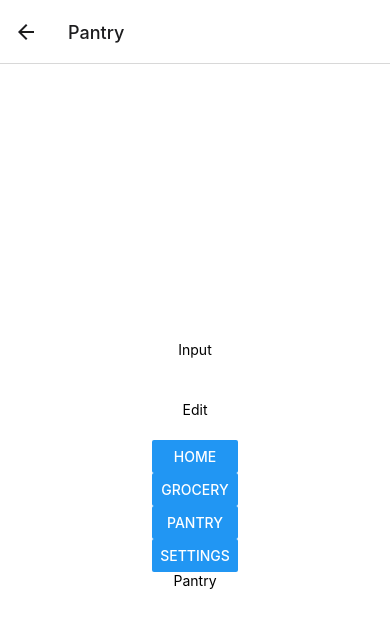
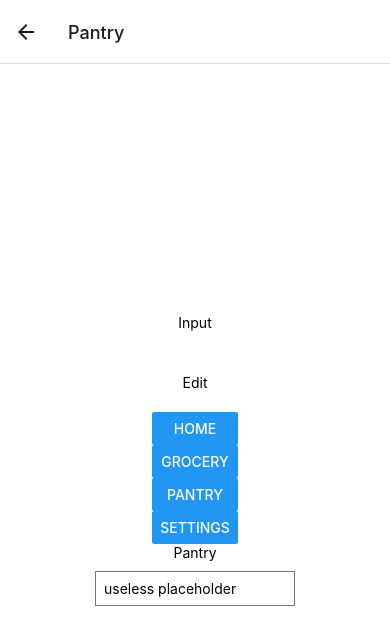
Before and after one commit to CS222-UIUC/course-project-recipe-app, a React Native app in the folder recipe/: screen /Pantry in a window 390 px wide. Shown: the top 644 px of the page. Built offline with nearby package versions, Linux system fonts and the light colour scheme.

Commit message:
added basic csv reader

```diff
--- a/recipe/components/NormalRecipeButton.js
+++ b/recipe/components/NormalRecipeButton.js
@@ -6,7 +6,7 @@ function NormalRecipeButton({children, onPress}) {
     return (
     <View style={styles.settingsStyle}>
         <Pressable
-        onPress={onPress}
+                onPress={onPress}
         >
             <View>
                 <Text style ={styles.titleText}>Normal Recipes</Text>
--- a/recipe/components/PantryAndGroceryButton.js
+++ b/recipe/components/PantryAndGroceryButton.js
@@ -2,7 +2,7 @@ import { Pressable, View, Text } from 'react-native';
 //This button could be used on the pantry and grocery list
 // when editing, exporting, or sharing your lists!
 import {styles} from "./StyleSheet.js";
-function PantryAndGroceryButton({children}) {
+function PantryAndGroceryButton({ children }) {
     return (
     <View style={styles.roundButton}>
         <Pressable>
--- a/recipe/components/StyleSheet.js
+++ b/recipe/components/StyleSheet.js
@@ -65,7 +65,14 @@ const styles = StyleSheet.create({
       height: 200,
       borderRadius: 20,
       justifyContent: 'center',
-    },
+  },
+  input: {
+    borderWidth: 1,
+    borderColor: '#777',
+    padding: 8,
+    margin: 10,
+    width: 200,
+    }
 
   });
 
--- a/recipe/screens/PantryScreen.js
+++ b/recipe/screens/PantryScreen.js
@@ -1,14 +1,31 @@
 import { menuBar} from "./menubar.js";
-import {  Text, View } from 'react-native';
+import {  TextInput, Text, View } from 'react-native';
 import { styles } from "../components/StyleSheet.js";
 import PantryAndGroceryButton from "../components/PantryAndGroceryButton.js";
+import React from 'react';
+
+
+
 const PantryScreen = ({ navigation }) => {
+    const [text, onChangeText] = React.useState("Useless Text");
+  const [number, onChangeNumber] = React.useState(null);
+
     return (
       <View style={styles.container}>
+
         <PantryAndGroceryButton>Input</PantryAndGroceryButton>
         <PantryAndGroceryButton>Edit</PantryAndGroceryButton>
         {menuBar(navigation)}
         <Text>Pantry</Text>
+        <TextInput
+          style={styles.input}
+          //onChangeText={onChangeNumber}
+          value={number}
+          placeholder="useless placeholder"
+          keyboardType="alphabetic"
+          returnKeyType='My Custom button'
+          onSubmitEditing={console.log("WOAH")}
+        />
       </View>
     );
   };
```
Also changed, not shown: 2 other files (tests, documents, lock files or other folders).
